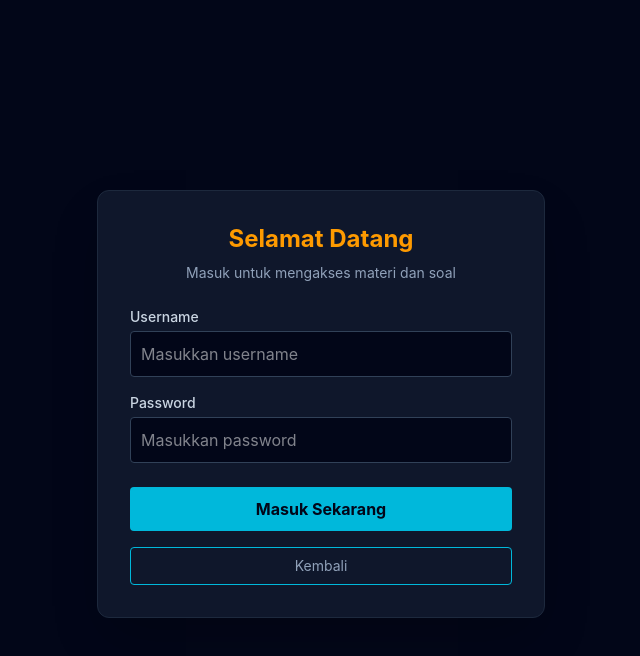
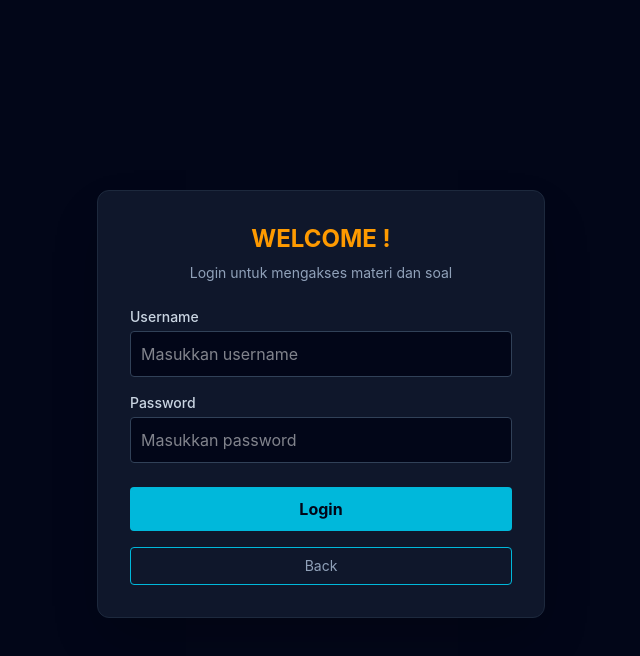
Before and after one commit to aditia-prtm/BakalCoder, a React (Vite) app: page / in a window 1280 px wide. Both pictures are taken after a click on the button "Mulai Belajar Sekarang". Shown: the top 656 px of the page, without its empty margins (319-959 px from the left). Built offline with nearby package versions, Linux system fonts and the light colour scheme.

Commit message:
style: update loginPage style

```diff
--- a/src/pages/LoginPage.jsx
+++ b/src/pages/LoginPage.jsx
@@ -17,8 +17,8 @@ export default function LoginPage({ onLogin, onCancel }) {
   return (
     <div className="min-h-[calc(100vh-73px)] bg-slate-950 flex items-center justify-center p-4">
       <div className="bg-slate-900 border border-slate-800 p-8 mt-20 rounded-xl w-full max-w-md shadow-2xl">
-        <h2 className="text-2xl font-bold text-amber-500 mb-2 text-center">Selamat Datang</h2>
-        <p className="text-slate-400 text-sm text-center mb-6">Masuk untuk mengakses materi dan soal</p>
+        <h2 className="text-2xl font-bold text-amber-500 mb-2 text-center">WELCOME !</h2>
+        <p className="text-slate-400 text-sm text-center mb-6">Login untuk mengakses materi dan soal</p>
 
         {error && (
           <div className="bg-red-500/10 border border-red-500 text-red-400 text-sm p-3 rounded mb-4">
@@ -51,14 +51,14 @@ export default function LoginPage({ onLogin, onCancel }) {
             type="submit"
             className="w-full bg-cyan-500 hover:bg-cyan-600 text-slate-950 font-bold py-2.5 rounded transition duration-300 mt-2"
           >
-            Masuk Sekarang
+            Login
           </button>
           <button
             type="button"
             onClick={onCancel}
             className="w-full bg-transparent hover:bg-slate-800 border border-cyan-500 text-slate-400 py-2 rounded text-sm transition duration-300"
           >
-            Kembali
+            Back
           </button>
         </form>
       </div>
```
